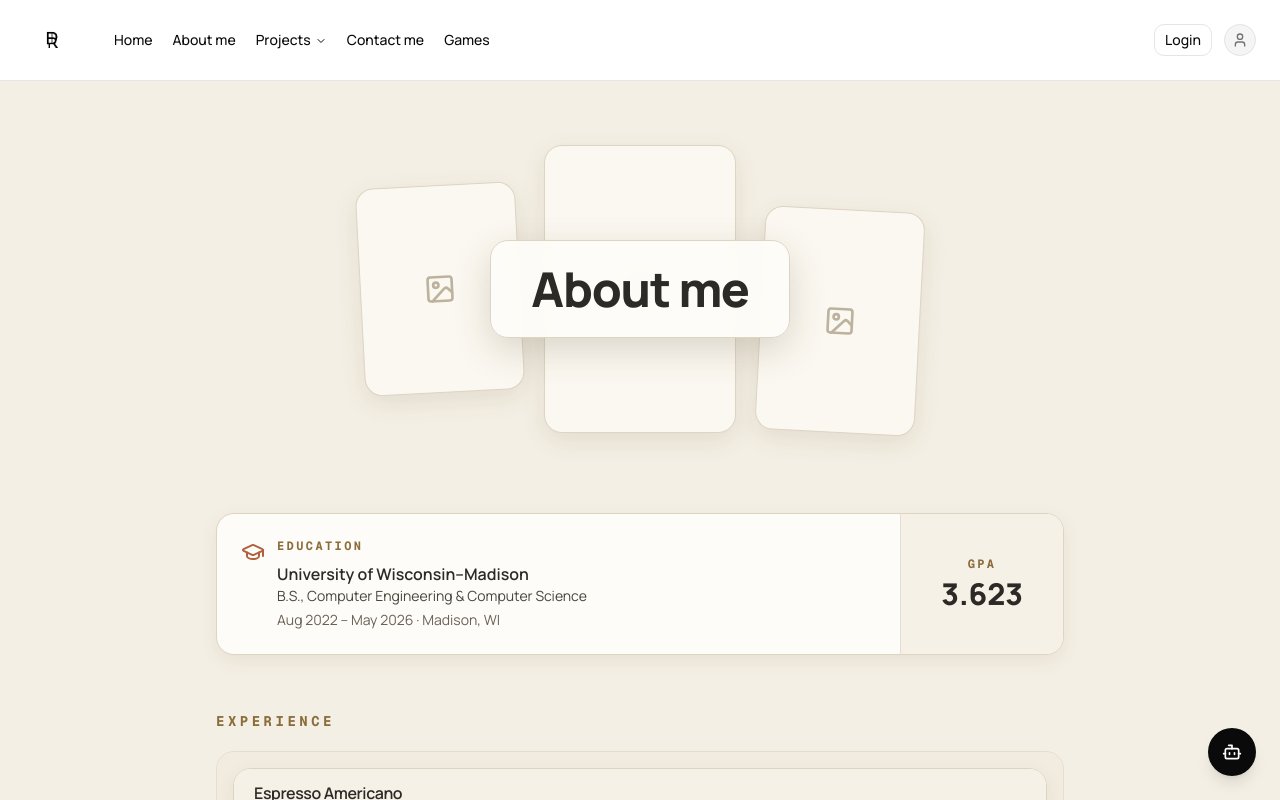
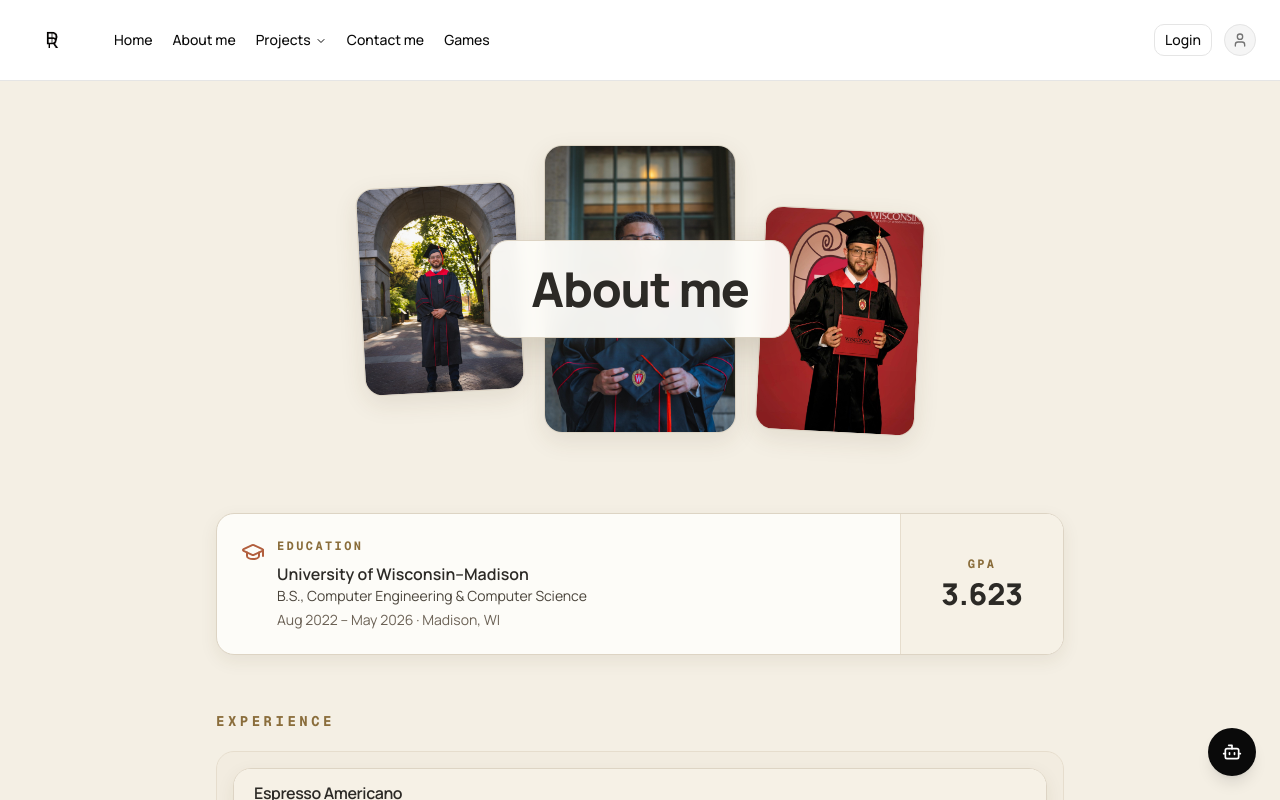
Before and after one commit to draudalesmontes-code/portfolio, a Next.js app in the folder frontend/: page /about in a window 1280 px wide. Shown: the top 800 px of the page. Built offline with nearby package versions, Linux system fonts and the light colour scheme; no server answers.

Commit message:
Add about page photos

```diff
--- a/frontend/app/about/page.tsx
+++ b/frontend/app/about/page.tsx
@@ -1,4 +1,4 @@
-import { ImageIcon } from "lucide-react";
+import Image from "next/image";
 import EducationCard from "@/components/educationCard";
 import InternCard, { type Job } from "@/components/internCard";
 import SkillGroup from "@/components/skillGroup";
@@ -78,9 +78,22 @@ export default function AboutPage() {
         {/* Hero: three staggered image cards with the title card on top */}
         <section className="relative mb-20">
           <div className="flex items-start justify-center gap-4 sm:gap-6">
-            <ImagePlaceholder className="mt-10 h-52 w-36 -rotate-3 sm:w-40" />
-            <ImagePlaceholder className="h-72 w-40 sm:w-48" />
-            <ImagePlaceholder className="mt-16 h-56 w-36 rotate-3 sm:w-40" />
+            <AboutImage
+              src="/aboutPic1.JPG"
+              alt="Diego outdoors"
+              className="mt-10 h-52 w-36 -rotate-3 sm:w-40"
+            />
+            <AboutImage
+              src="/aboutPic2.JPG"
+              alt="Diego smiling"
+              className="h-72 w-40 sm:w-48"
+              priority
+            />
+            <AboutImage
+              src="/engineeringPic.jpg"
+              alt="Diego working on an engineering project"
+              className="mt-16 h-56 w-36 rotate-3 sm:w-40"
+            />
           </div>
           <div className="pointer-events-none absolute inset-0 flex items-center justify-center">
             <div className="rounded-2xl border border-[#ddd4c4] bg-[#fdfcf8]/95 px-10 py-6 shadow-[0_12px_36px_rgba(80,60,30,0.18)] backdrop-blur-sm">
@@ -122,13 +135,29 @@ export default function AboutPage() {
   );
 }
 
-// Placeholder for an image the user will add later.
-function ImagePlaceholder({ className }: { className?: string }) {
+function AboutImage({
+  alt,
+  className,
+  priority = false,
+  src,
+}: {
+  alt: string;
+  className?: string;
+  priority?: boolean;
+  src: string;
+}) {
   return (
     <div
-      className={`flex items-center justify-center rounded-2xl border border-[#ddd4c4] bg-[#fbf8f1] shadow-[0_8px_24px_rgba(80,60,30,0.10)] ${className ?? ""}`}
+      className={`relative overflow-hidden rounded-2xl border border-[#ddd4c4] bg-[#fbf8f1] shadow-[0_8px_24px_rgba(80,60,30,0.10)] ${className ?? ""}`}
     >
-      <ImageIcon className="size-8 text-[#bdb39d]" />
+      <Image
+        src={src}
+        alt={alt}
+        fill
+        priority={priority}
+        sizes="(max-width: 640px) 9rem, 12rem"
+        className="object-cover"
+      />
     </div>
   );
 }
```
Also changed, not shown: frontend/public/aboutPic1.JPG (added), frontend/public/aboutPic2.JPG (added).
